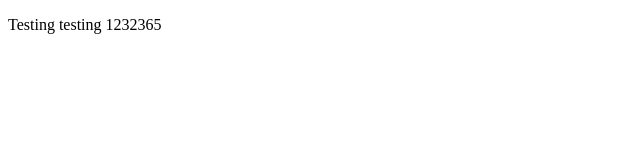
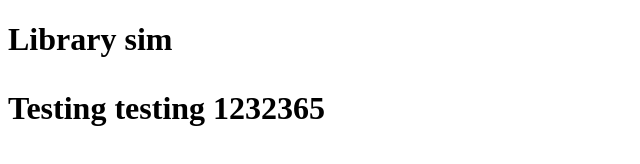
Before and after one commit to LibrarySim/Librarysim.github.io, a plain HTML site: page index.html in a window 1280 px wide. Shown: the whole page, without its empty margins (0-640 px from the left). Drawn offline with Linux system fonts and the light colour scheme.

Commit message:
Update index.html

```diff
--- a/index.html
+++ b/index.html
@@ -7,6 +7,7 @@
   <head>
 
 <body>
+  <h1> Library sim <h1>
   <p> Testing testing 1232365 <p>
 
 
```
